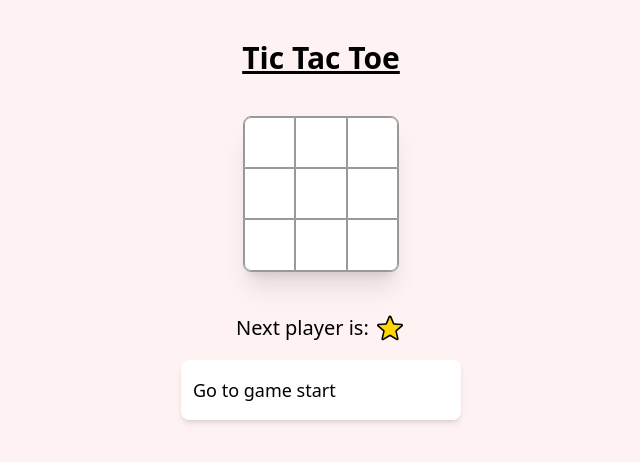
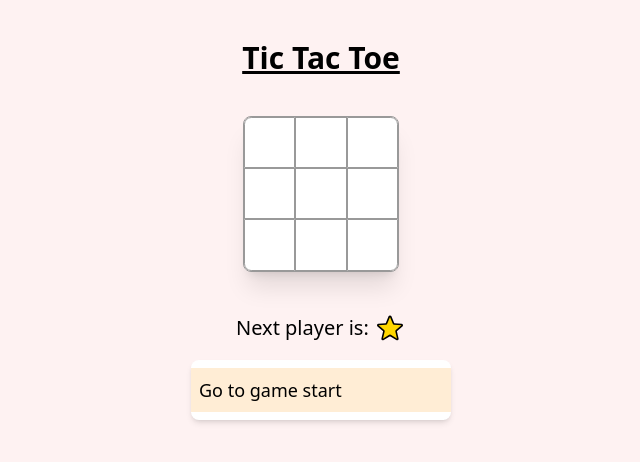
Before and after one commit to pa4080/react-tic-tac-toe, a React (Vite) app: page / in a window 1280 px wide. Shown: the top 462 px of the page, without its empty margins (319-959 px from the left). Built offline with nearby package versions, Linux system fonts and the light colour scheme.

Commit message:
Highlight the Current (selected) Move Step

```diff
--- a/src/GameTicTacToe.jsx
+++ b/src/GameTicTacToe.jsx
@@ -1,5 +1,7 @@
 import React from "react";
 import Board from "./components/Board";
+import PlayerHeart from "./components/PlayerHeart";
+import PlayerStar from "./components/PlayerStar";
 import Status from "./components/Status";
 import TestListBox from "./components/TestListBox";
 import { calculateWinner } from "./helpers/Calculate";
@@ -16,11 +18,12 @@ class GameTicTacToe extends React.Component {
         {
           squares: Array(9).fill(null),
           x: null,
-          y: null
+          y: null,
+          xIsNext: true,
+          number: 0
         }
       ],
-      stepNumber: 0,
-      xIsNext: true
+      stepNumber: 0
     };
   }
 
@@ -34,18 +37,19 @@ class GameTicTacToe extends React.Component {
     // Ignoring a click if someone has won the game or if a Square is already filled
     if (calculateWinner(squares).winner || squares[i]) return;
 
-    squares[i] = this.state.xIsNext ? "X" : "O";
+    squares[i] = current.xIsNext ? "X" : "O";
 
     this.setState({
       history: history.concat([
         {
           squares: squares,
           x: x,
-          y: y
+          y: y,
+          xIsNext: !current.xIsNext,
+          number: history.length
         }
       ]),
-      stepNumber: history.length,
-      xIsNext: !this.state.xIsNext
+      stepNumber: history.length
     });
   }
 
@@ -54,9 +58,12 @@ class GameTicTacToe extends React.Component {
     //                           setState method leaving the remaining state as is.
     // https://reactjs.org/docs/state-and-lifecycle.html#state-updates-are-merged
     this.setState({
-      stepNumber: step,
-      xIsNext: step % 2 === 0
+      stepNumber: step
     });
+  }
+
+  getPlayer(xIsNext) {
+    return xIsNext ? <PlayerStar /> : <PlayerHeart />;
   }
 
   render() {
@@ -65,23 +72,34 @@ class GameTicTacToe extends React.Component {
     const { winner, lines } = calculateWinner(current.squares);
 
     const movies = history.map((step, movie) => {
-      // console.log(step);
       const description = movie
         ? `Go to movie: #${movie} [x:${step.x}, y:${step.y}]`
         : "Go to game start";
+
       return (
         // It’s strongly recommended that you assign
         // proper keys whenever you build dynamic lists.
         // Keys do not need to be globally unique.
-        <li key={movie} className="py-2 text-lg ">
-          <button onClick={() => this.jumpTo(movie)}>{description}</button>
+        <li
+          key={movie}
+          className={`py-2 px-2 text-lg${
+            current.number === step.number ? " bg-orange-100" : ""
+          }`}
+        >
+          <button
+            onClick={() => this.jumpTo(movie)}
+            className="items-center flex w-full justify-between"
+          >
+            <span>{description}</span>
+            {movie ? this.getPlayer(!step.xIsNext) : ""}
+          </button>
         </li>
       );
     });
 
     return (
       <div className="game ">
-        <h1 className="text-3xl font-bold underline pt-10 mb-10">
+        <h1 className="text-3xl font-bold underline mt-10 mb-10">
           Tic Tac Toe
         </h1>
         <div className="game-board">
@@ -95,12 +113,12 @@ class GameTicTacToe extends React.Component {
         </div>
         <div className="game-info mt-10">
           <div>
-            <Status winner={winner} xIsNext={this.state.xIsNext} />
+            <Status winner={winner} xIsNext={current.xIsNext} />
           </div>
           {/* <div>
             <TestListBox />
           </div> */}
-          <div className="relative w-full cursor-default rounded-lg bg-white py-2 pl-3 pr-10 text-left shadow-md focus:outline-none focus-visible:border-indigo-500 focus-visible:ring-2 focus-visible:ring-white focus-visible:ring-opacity-75 focus-visible:ring-offset-2 focus-visible:ring-offset-orange-300 sm:text-sm">
+          <div className="relative w-full cursor-default rounded-lg bg-white py-2 text-left shadow-md focus:outline-none">
             <ol>{movies}</ol>
           </div>
         </div>
--- a/src/index.css
+++ b/src/index.css
@@ -20,7 +20,6 @@ body {
 
 .game {
   display: flex;
-  flex-direction: row;
   width: 100%;
   min-width: 200px;
   align-items: center;
@@ -28,7 +27,7 @@ body {
 }
 
 .game-info {
-  width: 280px;
+  width: 260px;
   display: flex;
   flex-direction: row;
   align-items: center;
```
